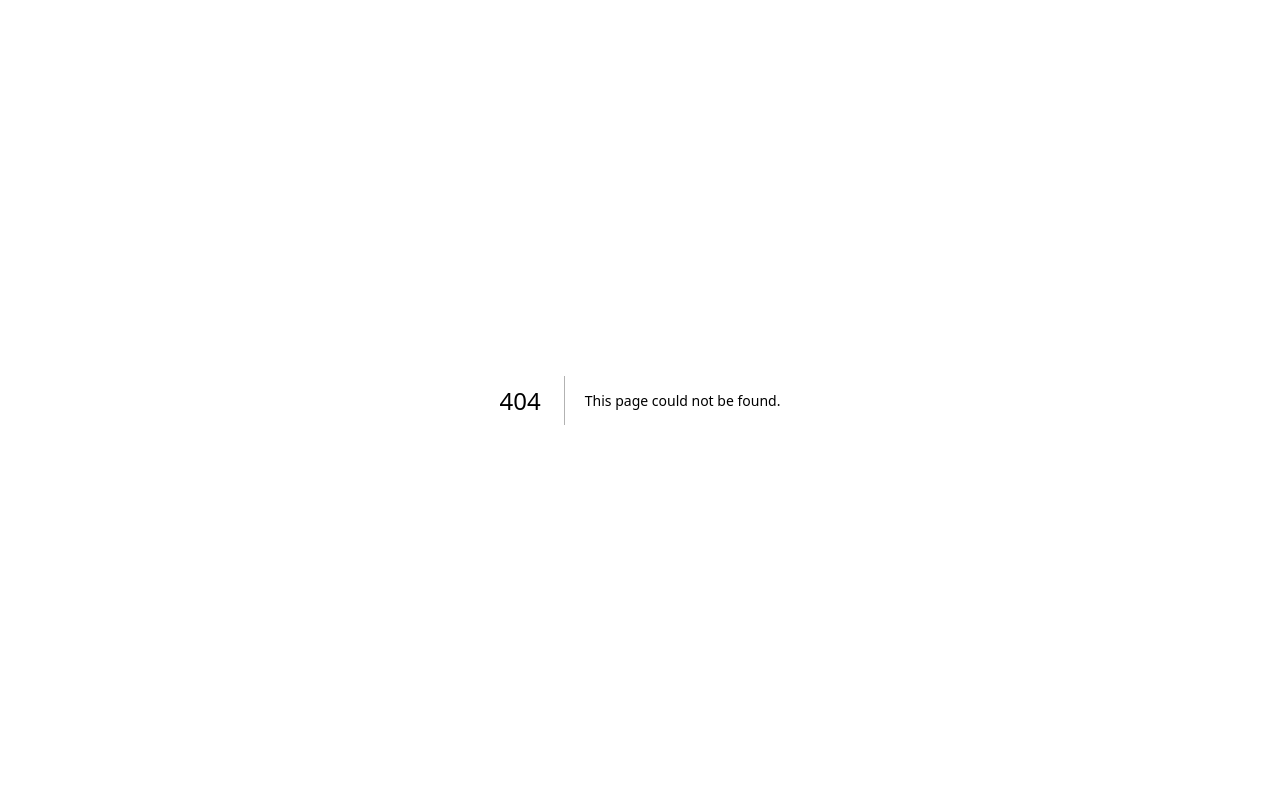
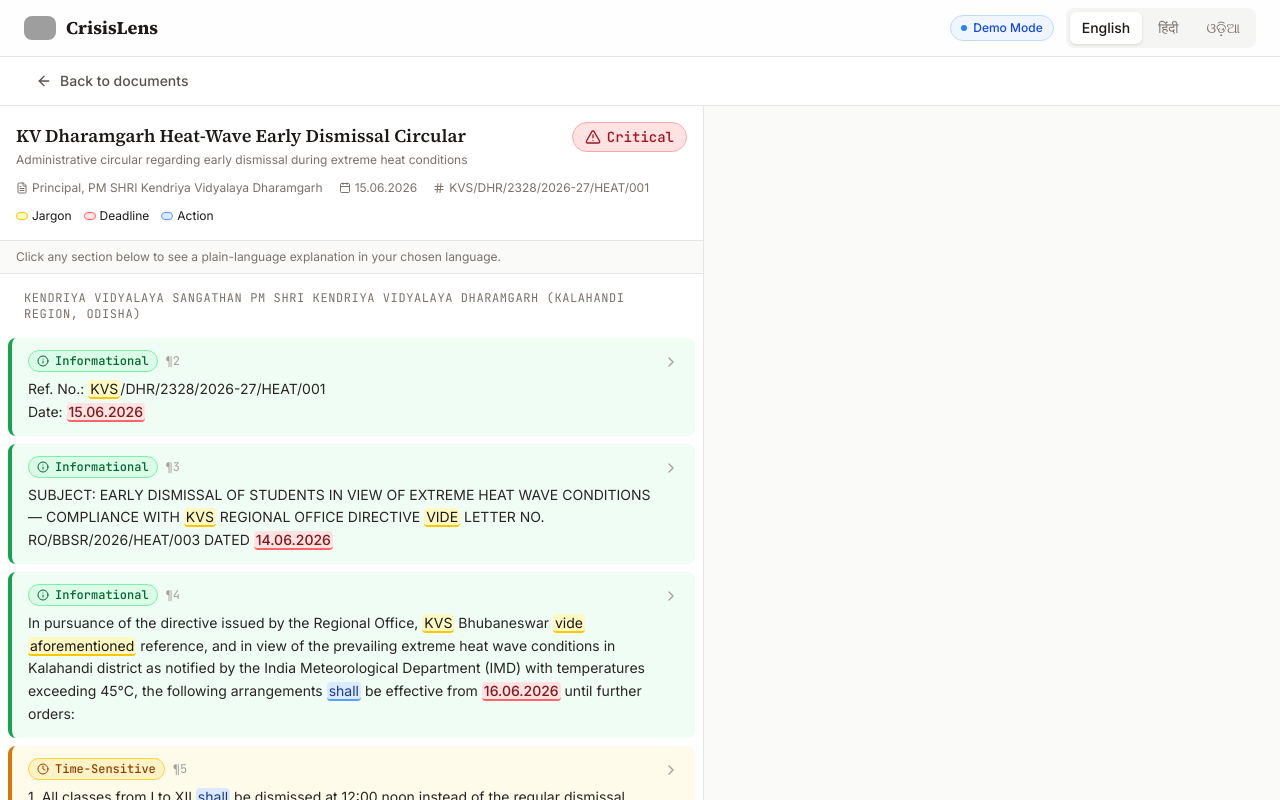
Before and after one commit to Stormynubee/CrisisLens, a Next.js app: page /viewer in a window 1280 px wide. Before the commit this address had no page. Shown: the top 800 px of the page. Built offline with nearby package versions, Linux system fonts and the light colour scheme; grey boxes are pictures that could not be loaded.

Commit message:
feat(pages): add viewer split-pane route

```diff
--- /dev/null
+++ b/src/app/viewer/page.tsx
@@ -0,0 +1,118 @@
+'use client';
+
+import { useEffect, Suspense } from 'react';
+import { useSearchParams, useRouter } from 'next/navigation';
+import { Header } from '@/components/Header';
+import { DocumentViewer } from '@/components/DocumentViewer';
+import { GistSidebar } from '@/components/GistSidebar';
+import { HITLBanner } from '@/components/ui/HITLBanner';
+import { SiteFooter } from '@/components/SiteFooter';
+import { useDocument } from '@/hooks/useDocument';
+import { useLanguage } from '@/hooks/useLanguage';
+import { useDemo } from '@/hooks/useDemo';
+import { Language, Paragraph } from '@/lib/types';
+import { ArrowLeft } from 'lucide-react';
+import { Button } from '@/components/ui/Button';
+
+function ViewerContent() {
+  const searchParams = useSearchParams();
+  const router = useRouter();
+  const docId = searchParams.get('doc') || 'kv-heatwave';
+  const langParam = (searchParams.get('lang') || 'en') as Language;
+
+  const { language, setLanguage } = useLanguage();
+  const { isDemoMode } = useDemo();
+  const {
+    document,
+    selectedParagraph,
+    gistResponse,
+    isLoadingGist,
+    loadDemoDocument,
+    selectParagraph,
+  } = useDocument();
+
+  useEffect(() => {
+    setLanguage(langParam);
+  }, [langParam, setLanguage]);
+
+  useEffect(() => {
+    loadDemoDocument(docId);
+  }, [docId, loadDemoDocument]);
+
+  const handleParagraphClick = (paragraph: Paragraph) => {
+    selectParagraph(paragraph, language, isDemoMode, docId);
+  };
+
+  useEffect(() => {
+    if (selectedParagraph && document) {
+      selectParagraph(selectedParagraph, language, isDemoMode, document.id);
+    }
+    // eslint-disable-next-line react-hooks/exhaustive-deps
+  }, [language]);
+
+  if (!document) {
+    return (
+      <div className="min-h-screen bg-surface-bg flex items-center justify-center">
+        <p className="text-stone-500">Loading document...</p>
+      </div>
+    );
+  }
+
+  return (
+    <div className="min-h-screen bg-surface-bg flex flex-col">
+      <Header
+        language={language}
+        onLanguageChange={setLanguage}
+        isDemoMode={isDemoMode}
+        showLanguage={true}
+      />
+
+      <div className="px-4 sm:px-6 py-2 border-b border-stone-200 bg-white">
+        <Button variant="ghost" size="sm" onClick={() => router.push('/')}>
+          <ArrowLeft className="w-4 h-4" />
+          Back to documents
+        </Button>
+      </div>
+
+      <div className="flex-1 flex flex-col lg:flex-row overflow-hidden min-h-0">
+        <div className="lg:w-[55%] flex-shrink-0 border-b lg:border-b-0 lg:border-r border-stone-200 overflow-hidden flex flex-col bg-white min-h-[40vh] lg:min-h-0">
+          <DocumentViewer
+            document={document}
+            selectedParagraphId={selectedParagraph?.id ?? null}
+            onParagraphClick={handleParagraphClick}
+          />
+        </div>
+
+        <div id="gist-sidebar" className="lg:w-[45%] flex-1 overflow-hidden flex flex-col bg-surface-bg min-h-[40vh] lg:min-h-0">
+          <GistSidebar
+            paragraph={selectedParagraph}
+            gist={gistResponse}
+            isLoading={isLoadingGist}
+            language={language}
+          />
+        </div>
+      </div>
+
+      <div className="lg:hidden p-3 border-t border-stone-200 bg-white flex-shrink-0">
+        <HITLBanner />
+      </div>
+      <SiteFooter />
+    </div>
+  );
+}
+
+function ViewerFallback() {
+  return (
+    <div className="min-h-screen bg-surface-bg flex items-center justify-center">
+      <p className="text-stone-500">Loading...</p>
+    </div>
+  );
+}
+
+export default function ViewerPage() {
+  return (
+    <Suspense fallback={<ViewerFallback />}>
+      <ViewerContent />
+    </Suspense>
+  );
+}
```
